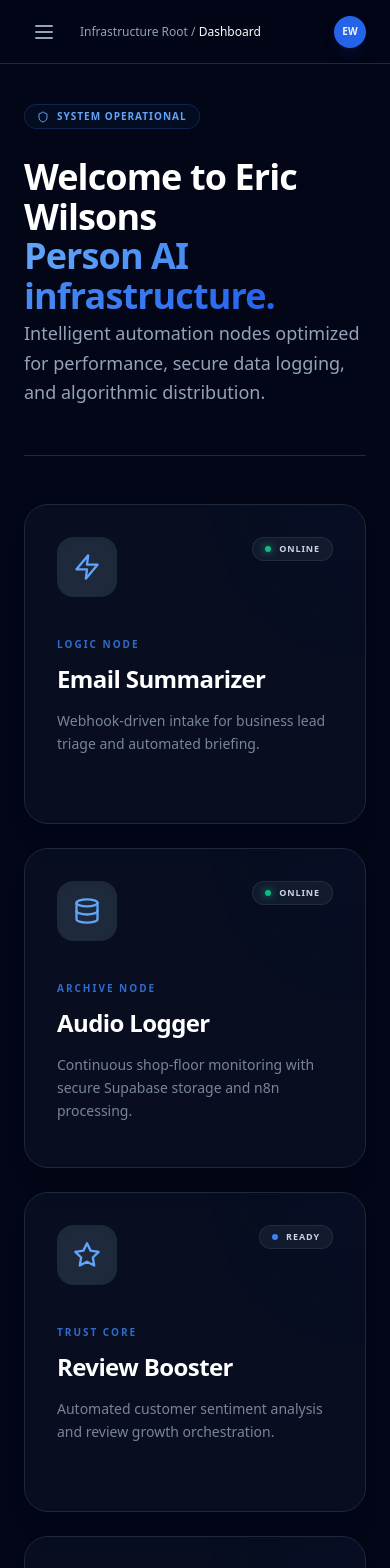
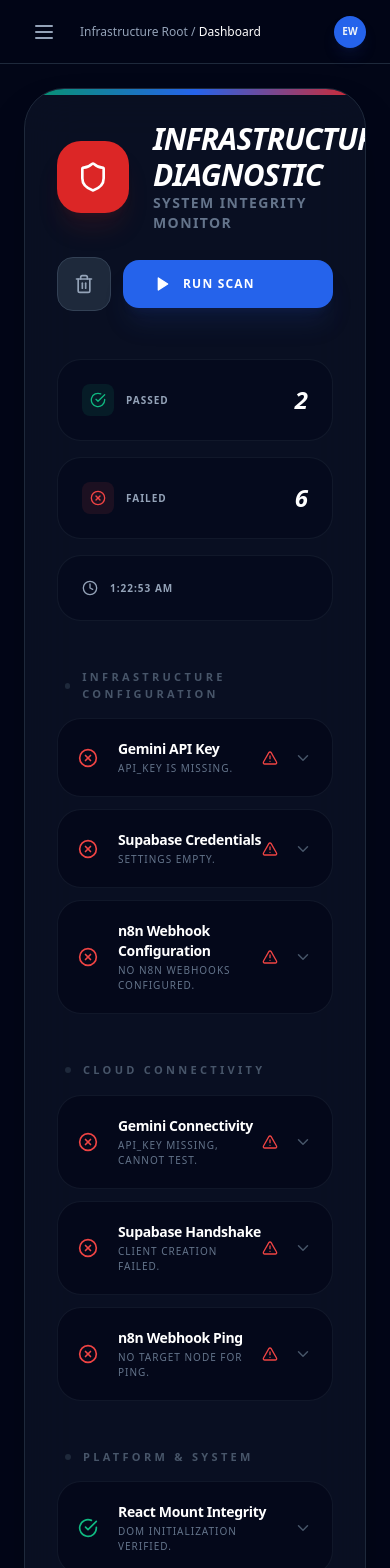
Before and after one commit to SouthportAI2/Wilson-Speed-, a React (Vite) app: page / in a window 390 px wide. Shown: the top 1568 px of the page. Built offline with nearby package versions, Linux system fonts and the light colour scheme.

Commit message:
Update Dashboard.tsx

```diff
--- a/components/Dashboard.tsx
+++ b/components/Dashboard.tsx
@@ -1,127 +1,332 @@
-import React from 'react';
-import { Zap, Database, Star, Share2, Shield, Activity } from 'lucide-react';
-import { ViewState } from '../types';
+import React, { useState, useEffect } from 'react';
+import {
+  CheckCircle,
+  XCircle,
+  ChevronDown,
+  ChevronUp,
+  Play,
+  Shield,
+  Database,
+  Zap,
+  Terminal,
+  AlertTriangle,
+  RefreshCw,
+  Clock,
+  Trash2
+} from 'lucide-react';
+import { GoogleGenAI } from "@google/genai";
+import { getSupabaseClient } from '../services/supabaseClient.ts';
 
-interface InfraBoxProps {
-  title: string;
-  subtitle: string;
+interface DiagnosticCheck {
+  id: string;
+  name: string;
   description: string;
-  icon: React.ElementType;
-  onClick: () => void;
-  status: 'ONLINE' | 'READY' | 'ACTIVE';
+  status: 'PENDING' | 'PASS' | 'FAIL' | 'RUNNING';
+  message?: string;
+  details?: string;
+  category: 'ENV' | 'API' | 'SYSTEM';
 }
 
-const InfraBox: React.FC<InfraBoxProps> = ({ title, subtitle, description, icon: Icon, onClick, status }) => (
-  <button
-    onClick={onClick}
-    className="group relative flex flex-col items-start p-8 bg-slate-900/50 backdrop-blur-sm border border-slate-800 hover:border-blue-500/50 transition-all duration-300 text-left overflow-hidden rounded-3xl shadow-xl hover:shadow-blue-500/5 active:scale-[0.98] min-h-[320px]"
-  >
-    <div className="absolute top-0 right-0 w-32 h-32 bg-blue-600/5 blur-3xl rounded-full -mr-16 -mt-16 group-hover:bg-blue-600/10 transition-colors" />
+const DiagnosticsPanel: React.FC = () => {
+  const [checks, setChecks] = useState<DiagnosticCheck[]>([
+    { id: 'env-api-key', name: 'Gemini API Key', description: 'Checks if process.env.API_KEY is defined.', status: 'PENDING', category: 'ENV' },
+    { id: 'env-supabase', name: 'Supabase Credentials', description: 'Checks for Supabase URL and Anon Key in settings.', status: 'PENDING', category: 'ENV' },
+    { id: 'env-n8n', name: 'n8n Webhook Configuration', description: 'Verifies at least one n8n webhook is configured.', status: 'PENDING', category: 'ENV' },
+    { id: 'api-gemini', name: 'Gemini Connectivity', description: 'Tests connection to Gemini-3-Flash node.', status: 'PENDING', category: 'API' },
+    { id: 'api-supabase', name: 'Supabase Handshake', description: 'Performs a test query on the archive cluster.', status: 'PENDING', category: 'API' },
+    { id: 'api-n8n', name: 'n8n Webhook Ping', description: 'Sends a test packet to the primary n8n node.', status: 'PENDING', category: 'API' },
+    { id: 'sys-react', name: 'React Mount Integrity', description: 'Verifies the application root is properly initialized.', status: 'PENDING', category: 'SYSTEM' },
+    { id: 'sys-browser', name: 'Browser Capabilities', description: 'Checks for MediaRecorder, Fetch, and AudioContext support.', status: 'PENDING', category: 'SYSTEM' },
+  ]);
 
-    <div className="flex justify-between w-full mb-10 relative z-10">
-      <div className="p-4 bg-slate-800 rounded-2xl text-blue-400 group-hover:bg-blue-600 group-hover:text-white transition-all duration-500 shadow-inner group-hover:scale-110 group-hover:rotate-3">
-        <Icon size={28} />
-      </div>
-      <div className="flex flex-col items-end">
-        <div className="flex items-center gap-2 px-3 py-1 bg-slate-800/50 rounded-full border border-slate-700/50">
-          <div className={`w-1.5 h-1.5 rounded-full ${status === 'ONLINE' ? 'bg-emerald-500 shadow-[0_0_8px_#10b981]' : 'bg-blue-500'}`} />
-          <span className="text-[9px] font-bold uppercase text-slate-300 tracking-widest">{status}</span>
-        </div>
-      </div>
-    </div>
+  const [lastRun, setLastRun] = useState<string | null>(null);
+  const [isRunningAll, setIsRunningAll] = useState(false);
+  const [expandedId, setExpandedId] = useState<string | null>(null);
 
-    <div className="flex-1 relative z-10">
-      <span className="text-[10px] font-bold uppercase tracking-[0.2em] text-blue-500/80 mb-3 block">{subtitle}</span>
-      <h3 className="text-2xl font-bold text-white mb-4 tracking-tight leading-tight group-hover:text-blue-400 transition-colors">{title}</h3>
-      <p className="text-slate-400 text-sm font-medium leading-relaxed opacity-80 group-hover:opacity-100 transition-opacity">
-        {description}
-      </p>
-    </div>
-  </button>
-);
+  const updateCheck = (id: string, updates: Partial<DiagnosticCheck>) => {
+    setChecks(prev => prev.map(c => c.id === id ? { ...c, ...updates } : c));
+  };
 
-interface DashboardProps {
-  onNavigate: (view: ViewState) => void;
-}
+  const handleWipeConfig = () => {
+    if (window.confirm("CRITICAL: Wipe all infrastructure settings and reset core?")) {
+      localStorage.removeItem('southport_config');
+      window.location.reload();
+    }
+  };
 
-const Dashboard: React.FC<DashboardProps> = ({ onNavigate }) => {
+  const runAllTests = async () => {
+    setIsRunningAll(true);
+    setLastRun(new Date().toLocaleTimeString());
+    setChecks(prev => prev.map(c => ({ ...c, status: 'PENDING', message: undefined, details: undefined })));
+
+    try {
+      await testEnvApiKey();
+      await testEnvSupabase();
+      await testEnvN8N();
+      await testSysBrowser();
+      await testSysReact();
+      await testApiGemini();
+      await testApiSupabase();
+      await testApiN8N();
+    } finally {
+      setIsRunningAll(false);
+    }
+  };
+
+  const testEnvApiKey = async () => {
+    updateCheck('env-api-key', { status: 'RUNNING' });
+    const key = process.env.API_KEY;
+    if (key && key.length > 5) {
+      updateCheck('env-api-key', { status: 'PASS', message: 'API_KEY found in environment.' });
+    } else {
+      updateCheck('env-api-key', { status: 'FAIL', message: 'API_KEY is missing.', details: 'The application requires a valid Gemini API Key.' });
+    }
+  };
+
+  const testEnvSupabase = async () => {
+    updateCheck('env-supabase', { status: 'RUNNING' });
+    const stored = localStorage.getItem('southport_config');
+    if (!stored) {
+      updateCheck('env-supabase', { status: 'FAIL', message: 'Settings empty.' });
+      return;
+    }
+    const config = JSON.parse(stored);
+    if (config.supabaseUrl && config.supabaseKey) {
+      updateCheck('env-supabase', { status: 'PASS', message: 'Supabase credentials detected.' });
+    } else {
+      updateCheck('env-supabase', { status: 'FAIL', message: 'Incomplete credentials.' });
+    }
+  };
+
+  const testEnvN8N = async () => {
+    updateCheck('env-n8n', { status: 'RUNNING' });
+    const stored = localStorage.getItem('southport_config');
+    const config = stored ? JSON.parse(stored) : {};
+    if (config.n8nWebhookEmail || config.n8nWebhookAudio) {
+      updateCheck('env-n8n', { status: 'PASS', message: 'Webhook nodes detected.' });
+    } else {
+      updateCheck('env-n8n', { status: 'FAIL', message: 'No n8n webhooks configured.' });
+    }
+  };
+
+  const testApiGemini = async () => {
+    updateCheck('api-gemini', { status: 'RUNNING' });
+    const apiKey = process.env.API_KEY;
+    if (!apiKey) {
+      updateCheck('api-gemini', { status: 'FAIL', message: 'API_KEY missing, cannot test.' });
+      return;
+    }
+    try {
+      const ai = new GoogleGenAI({ apiKey });
+      const response = await ai.models.generateContent({
+        model: 'gemini-3-flash-preview',
+        contents: 'hi',
+      });
+      if (response.text) {
+        updateCheck('api-gemini', { status: 'PASS', message: 'Gemini handshake active.' });
+      } else {
+        throw new Error("Invalid node response.");
+      }
+    } catch (e: any) {
+      updateCheck('api-gemini', { status: 'FAIL', message: 'Connection failure.', details: e.message });
+    }
+  };
+
+  const testApiSupabase = async () => {
+    updateCheck('api-supabase', { status: 'RUNNING' });
+    try {
+      const supabase = getSupabaseClient();
+      if (!supabase) {
+        updateCheck('api-supabase', { status: 'FAIL', message: 'Client creation failed.' });
+        return;
+      }
+      const { error } = await supabase.from('audio_logs').select('count', { count: 'exact', head: true });
+      if (error) throw error;
+      updateCheck('api-supabase', { status: 'PASS', message: 'Archive handshake successful.' });
+    } catch (e: any) {
+      updateCheck('api-supabase', { status: 'FAIL', message: 'Handshake failed.', details: e.message });
+    }
+  };
+
+  const testApiN8N = async () => {
+    updateCheck('api-n8n', { status: 'RUNNING' });
+    const stored = localStorage.getItem('southport_config');
+    const config = stored ? JSON.parse(stored) : {};
+    const url = config.n8nWebhookEmail || config.n8nWebhookAudio;
+    if (!url) {
+      updateCheck('api-n8n', { status: 'FAIL', message: 'No target node for ping.' });
+      return;
+    }
+    try {
+      const res = await fetch(url, {
+        method: 'POST',
+        headers: { 'Content-Type': 'application/json' },
+        body: JSON.stringify({ action: 'DIAGNOSTIC_PING' })
+      });
+      if (res.ok) {
+        updateCheck('api-n8n', { status: 'PASS', message: 'Primary node pinged.' });
+      } else {
+        updateCheck('api-n8n', { status: 'FAIL', message: `HTTP ${res.status}` });
+      }
+    } catch (e: any) {
+      updateCheck('api-n8n', { status: 'FAIL', message: 'Network timeout.', details: e.message });
+    }
+  };
+
+  const testSysReact = async () => {
+    updateCheck('sys-react', { status: 'RUNNING' });
+    const root = document.getElementById('root');
+    if (root && root.children.length > 0) {
+      updateCheck('sys-react', { status: 'PASS', message: 'DOM initialization verified.' });
+    } else {
+      updateCheck('sys-react', { status: 'FAIL', message: 'Root mounting failure.' });
+    }
+  };
+
+  const testSysBrowser = async () => {
+    updateCheck('sys-browser', { status: 'RUNNING' });
+    const support = {
+      fetch: typeof window.fetch === 'function',
+      media: !!(navigator.mediaDevices && navigator.mediaDevices.getUserMedia),
+      recorder: typeof window.MediaRecorder === 'function'
+    };
+    const failed = Object.entries(support).filter(([_, v]) => !v).map(([k]) => k);
+    if (failed.length === 0) {
+      updateCheck('sys-browser', { status: 'PASS', message: 'Browser compatibility confirmed.' });
+    } else {
+      updateCheck('sys-browser', { status: 'FAIL', message: `Missing: ${failed.join(', ')}` });
+    }
+  };
+
+  useEffect(() => {
+    runAllTests();
+  }, []);
+
+  const getStatusIcon = (status: DiagnosticCheck['status']) => {
+    switch (status) {
+      case 'PASS': return <CheckCircle className="text-emerald-500" size={20} />;
+      case 'FAIL': return <XCircle className="text-red-500" size={20} />;
+      case 'RUNNING': return <RefreshCw className="text-blue-500 animate-spin" size={20} />;
+      default: return <Clock className="text-slate-600" size={20} />;
+    }
+  };
+
+  const passCount = checks.filter(c => c.status === 'PASS').length;
+  const failCount = checks.filter(c => c.status === 'FAIL').length;
+
   return (
-    <div className="max-w-7xl mx-auto space-y-12 py-4">
-      <header className="space-y-6 animate-in fade-in slide-in-from-top-4 duration-700 text-left">
-        <div className="flex flex-col md:flex-row md:items-center justify-between border-b border-slate-800 pb-12 gap-8">
-          <div className="space-y-1">
-            <div className="inline-flex items-center gap-2 px-3 py-1 rounded-full bg-blue-500/5 border border-blue-500/20 text-blue-400 text-[10px] font-bold uppercase tracking-widest mb-6">
-              <Shield size={12} /> System Operational
+    <div className="max-w-4xl mx-auto space-y-8 animate-in fade-in slide-in-from-bottom-4 duration-700">
+      <div className="bg-slate-900/60 backdrop-blur-xl border border-slate-800 rounded-[2.5rem] p-8 md:p-12 shadow-2xl relative overflow-hidden text-left">
+        <div className="absolute top-0 left-0 w-full h-1.5 bg-gradient-to-r from-emerald-600 via-blue-600 to-red-600" />
+
+        <div className="flex flex-col md:flex-row justify-between items-start md:items-center gap-6 mb-12">
+          <div className="flex items-center gap-6">
+            <div className={`p-5 rounded-3xl text-white shadow-xl transition-colors duration-500 ${failCount > 0 ? 'bg-red-600 shadow-red-900/20' : 'bg-emerald-600 shadow-emerald-900/20'}`}>
+              <Shield size={32} />
             </div>
-            <h1 className="text-4xl md:text-6xl font-bold text-white tracking-tight leading-[1.1]">
-              Welcome to Eric Wilsons <br />
-              <span className="text-transparent bg-clip-text bg-gradient-to-r from-blue-400 to-blue-600">Person AI infrastructure.</span>
-            </h1>
-            <p className="text-slate-400 text-lg font-medium mt-6 max-w-2xl leading-relaxed">
-              Intelligent automation nodes optimized for performance,
-              secure data logging, and algorithmic distribution.
-            </p>
+            <div>
+              <h2 className="text-3xl font-black tracking-tight text-white uppercase italic">Infrastructure Diagnostic</h2>
+              <p className="text-sm text-slate-500 font-bold tracking-widest uppercase">System Integrity Monitor</p>
+            </div>
           </div>
 
-          <div className="hidden xl:flex flex-col items-end gap-2 p-8 bg-slate-900/40 backdrop-blur-md border border-slate-800 rounded-[2rem]">
-            <div className="flex items-center gap-5 text-right">
-              <div>
-                <div className="text-[10px] font-bold text-slate-500 uppercase tracking-widest mb-1">Infrastructure Status</div>
-                <div className="text-sm font-bold text-emerald-400">Nodes Connected</div>
-              </div>
-              <Activity className="text-emerald-500 animate-pulse" size={32} />
-            </div>
+          <div className="flex items-center gap-3 w-full md:w-auto">
+             <button
+               onClick={handleWipeConfig}
+               className="p-4 bg-slate-800 hover:bg-red-600/20 text-slate-400 hover:text-red-500 rounded-2xl transition-all border border-slate-700"
+               title="Emergency Protocol Reset"
+             >
+               <Trash2 size={20} />
+             </button>
+             <button
+               onClick={runAllTests}
+               disabled={isRunningAll}
+               className="flex-1 md:flex-none flex items-center gap-3 px-8 py-4 bg-blue-600 hover:bg-blue-500 text-white rounded-2xl font-black uppercase tracking-widest text-xs transition-all active:scale-95 shadow-xl shadow-blue-900/20 disabled:opacity-50"
+             >
+               <Play size={16} fill="currentColor" /> Run Scan
+             </button>
           </div>
         </div>
-      </header>
 
-      <div className="grid grid-cols-1 md:grid-cols-2 lg:grid-cols-4 gap-6">
-        <InfraBox
-          title="Email Summarizer"
-          subtitle="Logic Node"
-          description="Webhook-driven intake for business lead triage and automated briefing."
-          icon={Zap}
-          onClick={() => onNavigate(ViewState.EMAILS)}
-          status="ONLINE"
-        />
-        <InfraBox
-          title="Audio Logger"
-          subtitle="Archive Node"
-          description="Continuous shop-floor monitoring with secure Supabase storage and n8n processing."
-          icon={Database}
-          onClick={() => onNavigate(ViewState.AUDIO_LOGS)}
-          status="ONLINE"
-        />
-        <InfraBox
-          title="Review Booster"
-          subtitle="Trust Core"
-          description="Automated customer sentiment analysis and review growth orchestration."
-          icon={Star}
-          onClick={() => onNavigate(ViewState.REVIEWS)}
-          status="READY"
-        />
-        <InfraBox
-          title="Social Poster"
-          subtitle="Distribution"
-          description="Multichannel social engagement engine powered by n8n automation."
-          icon={Share2}
-          onClick={() => onNavigate(ViewState.SOCIAL_MEDIA)}
-          status="ACTIVE"
-        />
-      </div>
+        <div className="grid grid-cols-1 md:grid-cols-3 gap-4 mb-12">
+           <div className="p-6 bg-slate-950/40 rounded-3xl border border-slate-800/50 flex items-center justify-between">
+             <div className="flex items-center gap-3">
+               <div className="p-2 bg-emerald-500/10 text-emerald-500 rounded-lg"><CheckCircle size={16} /></div>
+               <span className="text-[10px] font-black uppercase tracking-widest text-slate-400">Passed</span>
+             </div>
+             <span className="text-2xl font-black text-white italic">{passCount}</span>
+           </div>
+           <div className="p-6 bg-slate-950/40 rounded-3xl border border-slate-800/50 flex items-center justify-between">
+             <div className="flex items-center gap-3">
+               <div className="p-2 bg-red-500/10 text-red-500 rounded-lg"><XCircle size={16} /></div>
+               <span className="text-[10px] font-black uppercase tracking-widest text-slate-400">Failed</span>
+             </div>
+             <span className="text-2xl font-black text-white italic">{failCount}</span>
+           </div>
+           <div className="p-6 bg-slate-950/40 rounded-3xl border border-slate-800/50 flex items-center justify-between">
+             <div className="flex items-center gap-3 text-slate-400">
+               <Clock size={16} />
+               <span className="text-[10px] font-black uppercase tracking-widest">{lastRun || '--:--'}</span>
+             </div>
+           </div>
+        </div>
 
-      <div className="pt-12 flex flex-col md:flex-row items-center gap-8 border-t border-slate-800/50">
-        <div className="flex -space-x-4">
-          <div className="w-12 h-12 rounded-2xl border-2 border-slate-950 bg-slate-800 flex items-center justify-center text-xs font-bold text-slate-400">EW</div>
-          <div className="w-12 h-12 rounded-2xl border-2 border-slate-950 bg-blue-600 flex items-center justify-center text-xs font-bold text-white shadow-xl">AI</div>
-        </div>
-        <div className="flex flex-col gap-1 text-left">
-          <div className="text-sm text-slate-300 font-bold tracking-tight">System Core v2.1.0</div>
-          <div className="text-xs text-slate-500 font-medium italic underline underline-offset-4 decoration-slate-800">Operational Heartbeat Verified</div>
+        <div className="space-y-12">
+          {(['ENV', 'API', 'SYSTEM'] as const).map(cat => (
+            <div key={cat} className="space-y-4">
+              <h4 className="text-[11px] font-black uppercase tracking-[0.3em] text-slate-600 flex items-center gap-3 ml-2">
+                <div className="w-1.5 h-1.5 bg-slate-800 rounded-full" />
+                {cat === 'ENV' ? 'Infrastructure Configuration' : cat === 'API' ? 'Cloud Connectivity' : 'Platform & System'}
+              </h4>
+
+              <div className="grid grid-cols-1 gap-3">
+                {checks.filter(c => c.category === cat).map(check => (
+                  <div
+                    key={check.id}
+                    className={`group bg-slate-950/60 border rounded-3xl transition-all duration-300 ${
+                      expandedId === check.id ? 'border-slate-700 shadow-xl' : 'border-slate-800/50 hover:border-slate-700'
+                    }`}
+                  >
+                    <button
+                      onClick={() => setExpandedId(expandedId === check.id ? null : check.id)}
+                      className="w-full flex items-center justify-between p-5 text-left"
+                    >
+                      <div className="flex items-center gap-5">
+                        <div className={`transition-all duration-500`}>
+                          {getStatusIcon(check.status)}
+                        </div>
+                        <div>
+                          <div className="text-sm font-bold text-white tracking-tight">{check.name}</div>
+                          <div className="text-[10px] font-medium text-slate-500 uppercase tracking-widest mt-0.5">{check.message || check.description}</div>
+                        </div>
+                      </div>
+                      <div className="flex items-center gap-4">
+                         {check.status === 'FAIL' && <AlertTriangle size={16} className="text-red-500" />}
+                         {expandedId === check.id ? <ChevronUp size={18} className="text-slate-600" /> : <ChevronDown size={18} className="text-slate-600" />}
+                      </div>
+                    </button>
+
+                    {expandedId === check.id && (
+                      <div className="px-5 pb-5 animate-in slide-in-from-top-2 duration-300">
+                        <div className="bg-slate-900/50 rounded-2xl p-6 border border-slate-800 space-y-4">
+                           <p className="text-xs text-slate-400 leading-relaxed font-medium">{check.description}</p>
+                           {check.details && (
+                             <div className="bg-slate-950/80 p-4 rounded-xl border border-red-950/30 text-red-400 text-xs font-mono leading-relaxed">
+                               [ANALYSIS]: {check.details}
+                             </div>
+                           )}
+                        </div>
+                      </div>
+                    )}
+                  </div>
+                ))}
+              </div>
+            </div>
+          ))}
         </div>
       </div>
     </div>
   );
 };
 
-export default Dashboard;
+export default DiagnosticsPanel;
```
